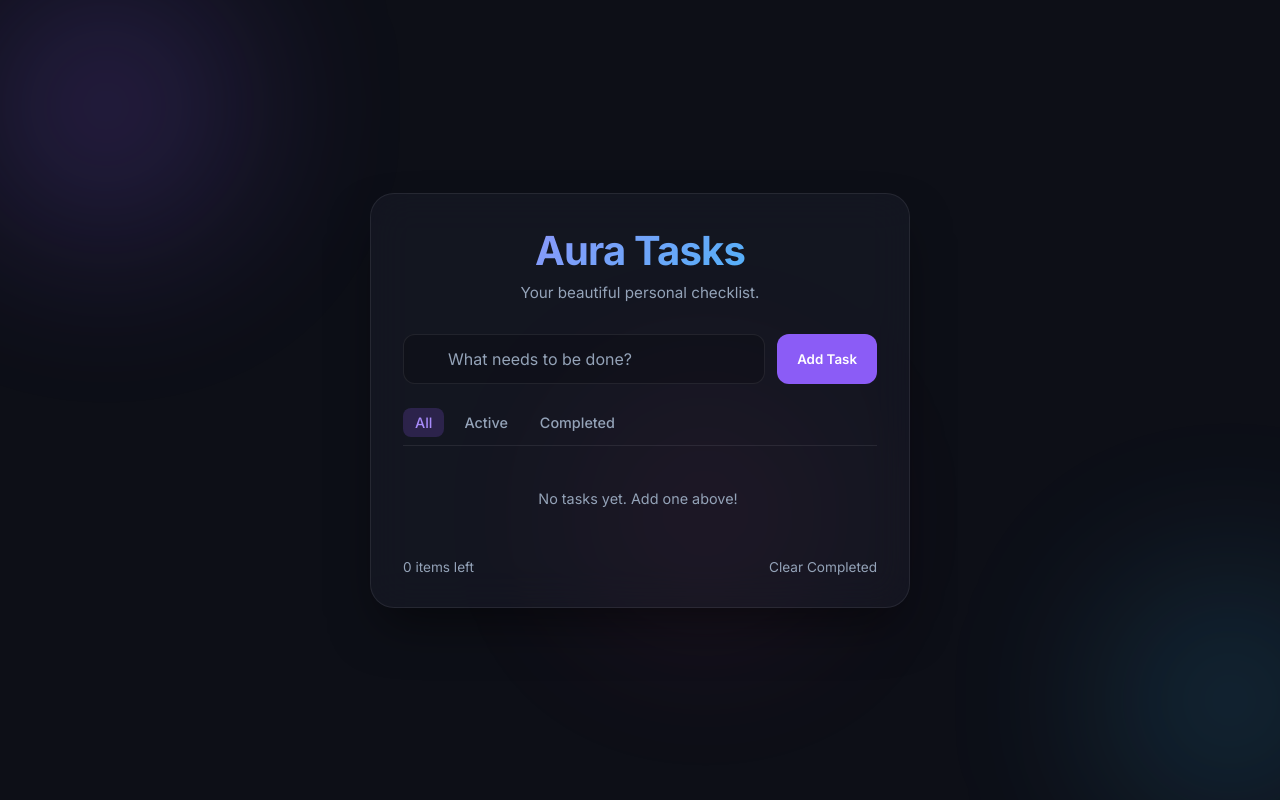
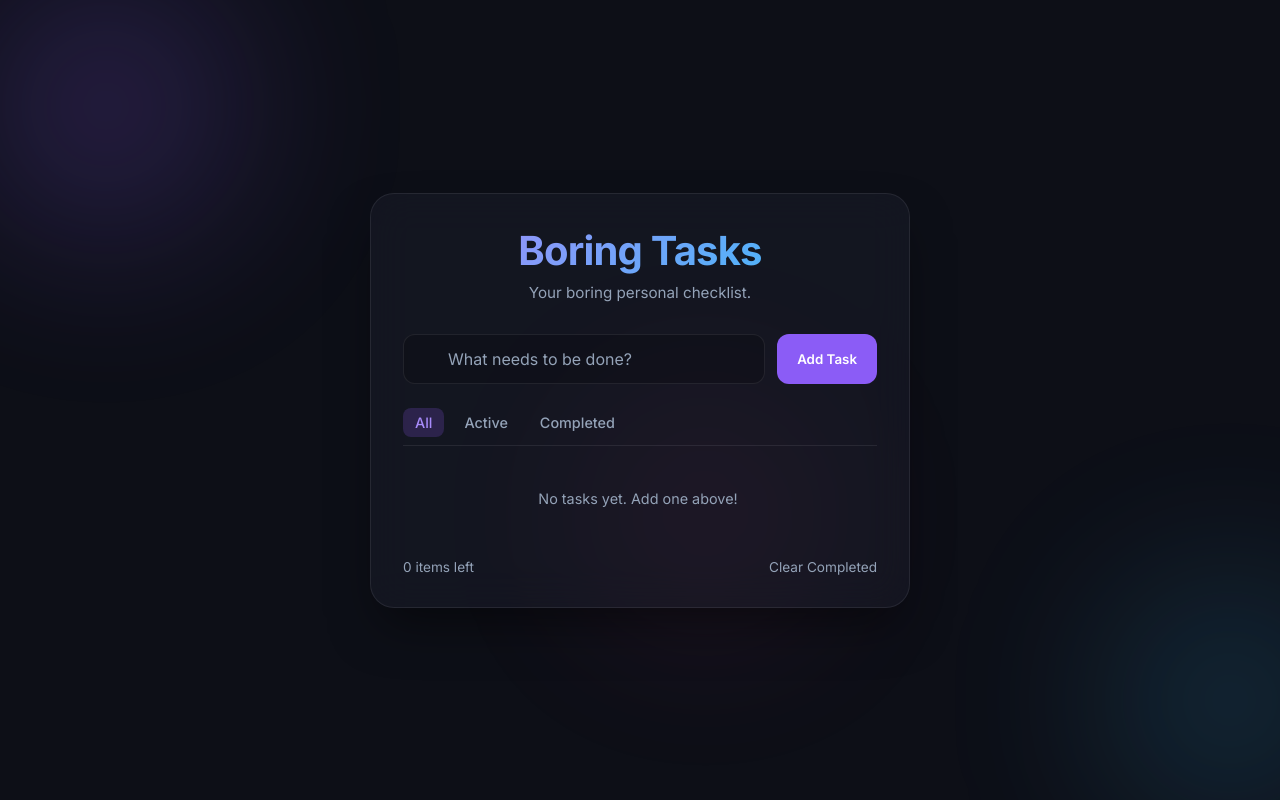
Before and after one commit to boringjohn-spec/Todo-app-project, a plain HTML site: page index.html in a window 1280 px wide. Drawn offline with Linux system fonts and the light colour scheme; some icons are missing.

Commit message:
refactor: rename app title and description to Boring Tasks and improve HTML whitespace formatting

```diff
--- a/index.html
+++ b/index.html
@@ -1,5 +1,6 @@
 <!DOCTYPE html>
 <html lang="en">
+
 <head>
     <meta charset="UTF-8">
     <meta name="viewport" content="width=device-width, initial-scale=1.0">
@@ -13,6 +14,7 @@
     <!-- Custom CSS -->
     <link rel="stylesheet" href="style.css">
 </head>
+
 <body>
     <div class="background-elements">
         <div class="glow-orb orb-1"></div>
@@ -22,8 +24,8 @@
 
     <main class="app-container">
         <header class="app-header">
-            <h1>Aura Tasks</h1>
-            <p>Your beautiful personal checklist.</p>
+            <h1>Boring Tasks</h1>
+            <p>Your boring personal checklist.</p>
         </header>
 
         <form id="task-form" class="task-form">
@@ -52,4 +54,5 @@
 
     <script src="script.js"></script>
 </body>
+
 </html>
```
